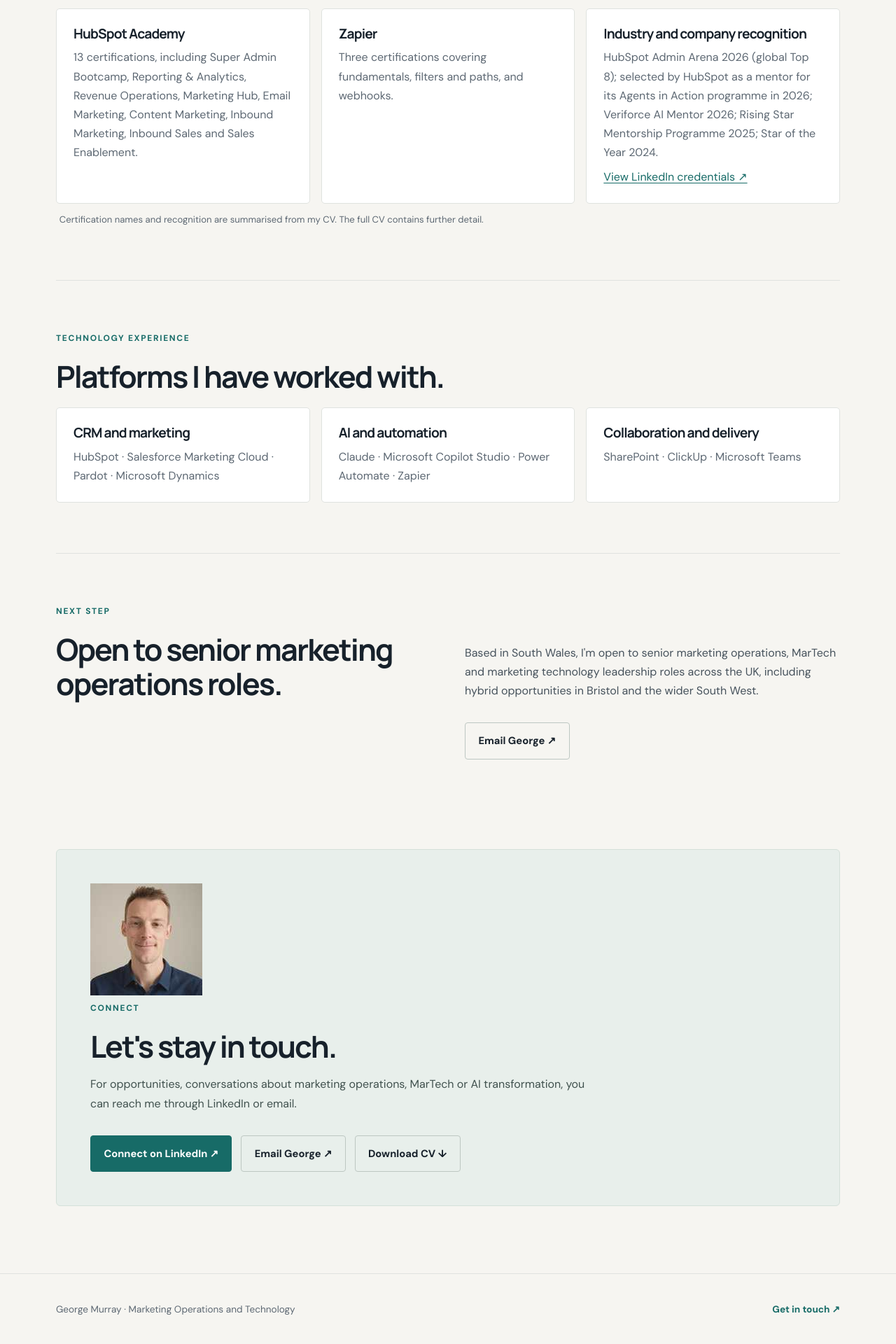
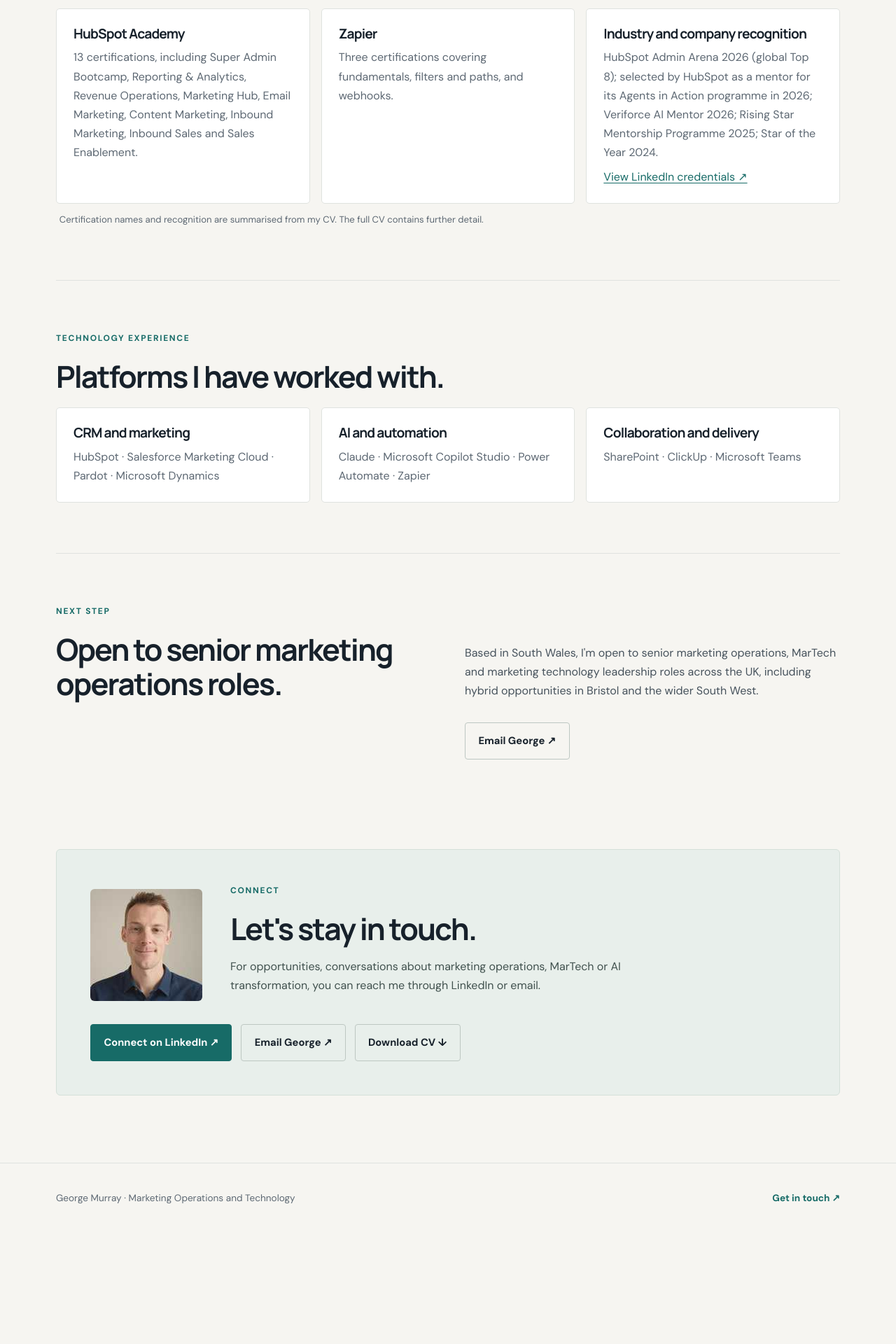
Before and after one commit to georgefwmurray/Marketing-Operations-Control-Centre, a Jekyll site: the page built from about.md, in a window 1280 px wide. Shown: the part 4262-6182 px from the top of the page at 70% size. Built offline with Jekyll 4.4.1, drawn with Linux system fonts in a browser that asks for light colours; after the commit the page ends 6024 px from its top, so only the background shows below that.

Commit message:
Style About page closing contact panel

```diff
--- a/assets/css/style.scss
+++ b/assets/css/style.scss
@@ -382,3 +382,29 @@ h3 { font-size:1.2rem; margin:0 0 .6rem; }
   .closing-profile__copy strong { font-size:1.05rem; }
   .closing-profile__copy span { font-size:.8rem; }
 }
+
+/* About page closing contact panel */
+.about-contact-panel { margin:3.5rem 0 1rem; }
+.about-contact-panel__intro {
+  display:grid;
+  grid-template-columns:160px minmax(0,1fr);
+  gap:clamp(1.5rem,4vw,2.5rem);
+  align-items:center;
+}
+.about-contact-panel__intro img {
+  display:block;
+  width:160px;
+  height:160px;
+  object-fit:cover;
+  object-position:center 38%;
+  border-radius:6px;
+}
+.about-contact-panel__intro h2 { margin:.25rem 0 .8rem; }
+.about-contact-panel__intro p:not(.eyebrow) { color:#40514e; max-width:650px; }
+.about-contact-panel .actions { margin-top:1.6rem; }
+@media(max-width:560px) {
+  .about-contact-panel__intro { grid-template-columns:1fr; gap:1.2rem; }
+  .about-contact-panel__intro img { width:132px; height:132px; }
+  .about-contact-panel .actions { align-items:stretch; flex-direction:column; }
+  .about-contact-panel .button { width:100%; }
+}
```
